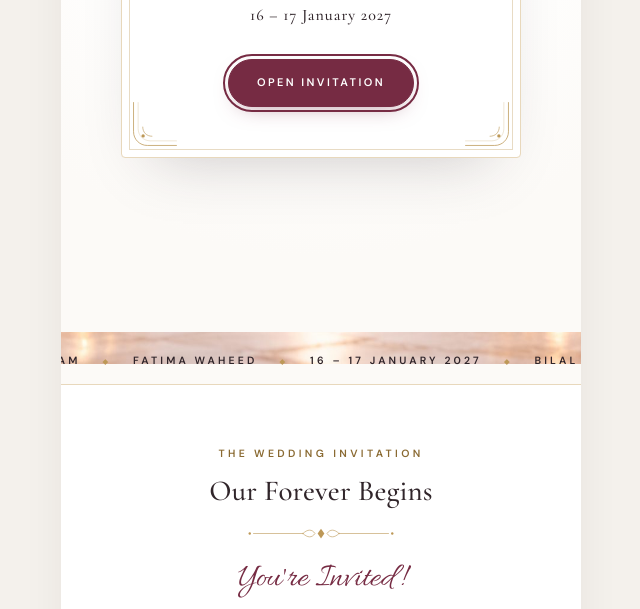
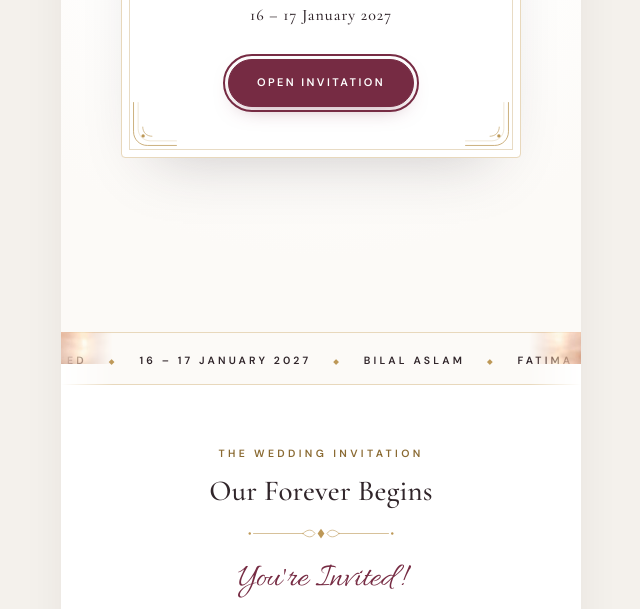
Before and after one commit to jawadupastrajd-hub/bilal-fatima-invitation, a plain HTML site: page index.html in a window 1280 px wide. Shown: the part 468-1077 px from the top of the page, without its empty margins (319-959 px from the left). Drawn offline with nearby package versions, Linux system fonts and the light colour scheme.

```diff
--- a/index.html
+++ b/index.html
@@ -135,6 +135,8 @@
 
   <div class="marquee" aria-hidden="true">
     <div class="marquee-track">
+      <span>Bilal Aslam</span><b>◆</b><span>Fatima Waheed</span><b>◆</b><span>16 – 17 January 2027</span><b>◆</b>
+      <span>Bilal Aslam</span><b>◆</b><span>Fatima Waheed</span><b>◆</b><span>16 – 17 January 2027</span><b>◆</b>
       <span>Bilal Aslam</span><b>◆</b><span>Fatima Waheed</span><b>◆</b><span>16 – 17 January 2027</span><b>◆</b>
       <span>Bilal Aslam</span><b>◆</b><span>Fatima Waheed</span><b>◆</b><span>16 – 17 January 2027</span><b>◆</b>
     </div>
--- a/style.css
+++ b/style.css
@@ -136,8 +136,8 @@ h2{font:500 clamp(25px,6.6vw,29px)/1.2 var(--serif);color:var(--espresso);letter
 .sparkles i{position:absolute;left:var(--x);top:104%;width:var(--s,3px);height:var(--s,3px);border-radius:50%;background:#E3C487;box-shadow:0 0 6px #F0D9A6;opacity:0;animation:floatUp var(--duration) linear infinite}
 
 /* ---------- Marquee ---------- */
-.marquee{border-block:1px solid var(--gold-light);background:var(--warm);overflow:hidden;padding:15px 0;white-space:nowrap}
-.marquee-track{display:inline-flex;align-items:center;width:max-content;animation:marquee 34s linear infinite;font:600 10.5px/1 var(--sans);letter-spacing:.3em;text-transform:uppercase;color:var(--espresso)}
+.marquee{border-block:1px solid var(--gold-light);background:var(--warm);overflow:hidden;padding:15px 0;white-space:nowrap;-webkit-mask-image:linear-gradient(90deg,transparent,#000 10%,#000 90%,transparent);mask-image:linear-gradient(90deg,transparent,#000 10%,#000 90%,transparent)}
+.marquee-track{display:inline-flex;align-items:center;width:max-content;animation:marquee 22s linear infinite;font:600 10.5px/1 var(--sans);letter-spacing:.3em;text-transform:uppercase;color:var(--espresso)}
 .marquee b{color:var(--gold);font-size:7px;margin:0 22px}
 
 /* ---------- Intro ---------- */
```
Also changed, not shown: 1 other file.
